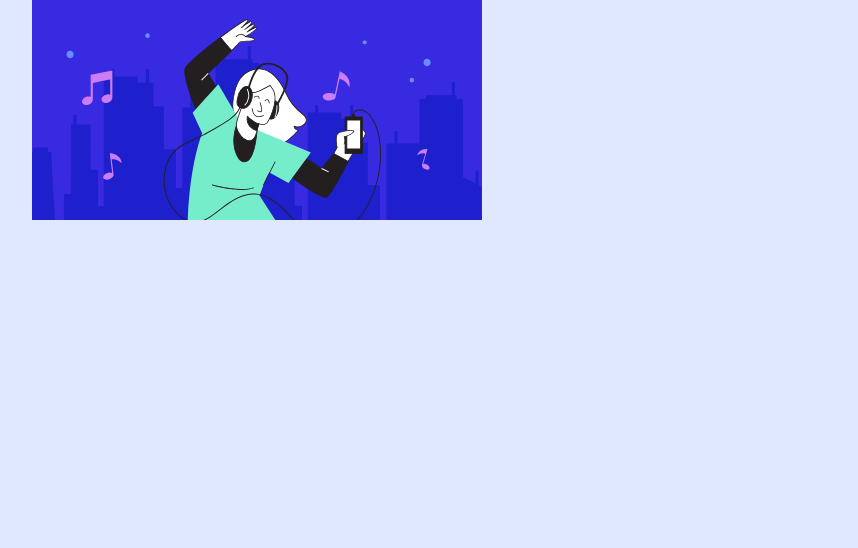
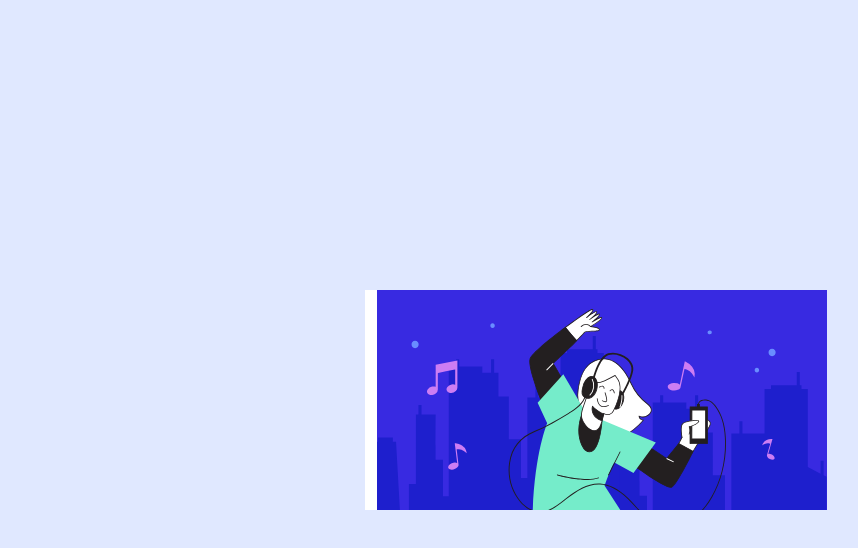
Before and after one commit to YashinN/FM-order_summary_component, a React (Create React App) app: page / in a window 1280 px wide. Shown: the top 548 px of the page, without its empty margins (50-908 px from the left). Built offline with nearby package versions, Linux system fonts and the light colour scheme.

Commit message:
Card title and text styled with correct font size and position

```diff
--- a/src/Components/OrderSummary.css
+++ b/src/Components/OrderSummary.css
@@ -2,4 +2,32 @@
   background-color: hsl(225, 100%, 94%);
   height: 100vh;
   width: 100vw;
+  display: flex;
+  justify-content: center;
+  align-items: center;
 }
+
+.summary-card {
+  background-color: #fff;
+  max-width: 450px;
+  max-height: 697px;
+}
+
+.summary-details {
+  width: 354px;
+}
+
+.text-center {
+  text-align: center;
+}
+
+.title {
+  margin-bottom: 17px;
+  margin-top: 45px;
+  font-size: 28px;
+}
+
+.text {
+  margin-bottom: 20px;
+  font-size: 16px;
+}
```
